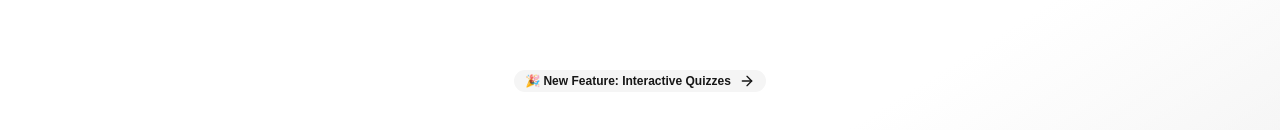
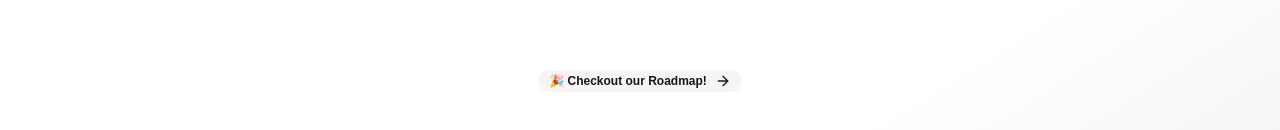
Before and after one commit to mjf1406/class-web, a Next.js app: page / in a window 1280 px wide. Shown: the part 206-336 px from the top of the page. Built offline with nearby package versions, Linux system fonts and the light colour scheme.

Commit message:
added roadmap

```diff
--- a/components/landing/Hero.tsx
+++ b/components/landing/Hero.tsx
@@ -27,12 +27,14 @@ export default function Hero() {
             <div className="w-full max-w-4xl mx-auto px-4 md:px-6 relative z-10">
                 {/* Social Proof & Blog Link */}
                 <div className="flex flex-col justify-between h-full items-center gap-4 mb-8">
-                    <Link href={`https://blog.${DOMAIN_NAME}/blog/new-feature`}>
+                    <Link
+                        href={`https://tattered-raptor-b11.notion.site/18ff3919e41d8019a43ecc4a319fa9c8?v=18ff3919e41d8128ba5b000c79c579f5`}
+                    >
                         <Badge
                             variant="secondary"
                             className="gap-2 hover:bg-secondary/80"
                         >
-                            🎉 New Feature: Interactive Quizzes{" "}
+                            🎉 Checkout our Roadmap!{" "}
                             <ArrowRight className="h-4 w-4" />
                         </Badge>
                     </Link>
--- a/settings/navigation.tsx
+++ b/settings/navigation.tsx
@@ -36,6 +36,10 @@ export const RESOURCE_LINKS = [
     { href: `https://app.${DOMAIN_NAME}`, text: `App` },
     { href: `https://blog.${DOMAIN_NAME}`, text: `Blog` },
     { href: `https://docs.${DOMAIN_NAME}`, text: `Docs` },
+    {
+        href: `https://tattered-raptor-b11.notion.site/18ff3919e41d8019a43ecc4a319fa9c8?v=18ff3919e41d8128ba5b000c79c579f5`,
+        text: `Roadmap`,
+    },
     { href: `https://status.${DOMAIN_NAME}`, text: "Status" },
 ];
 
```
